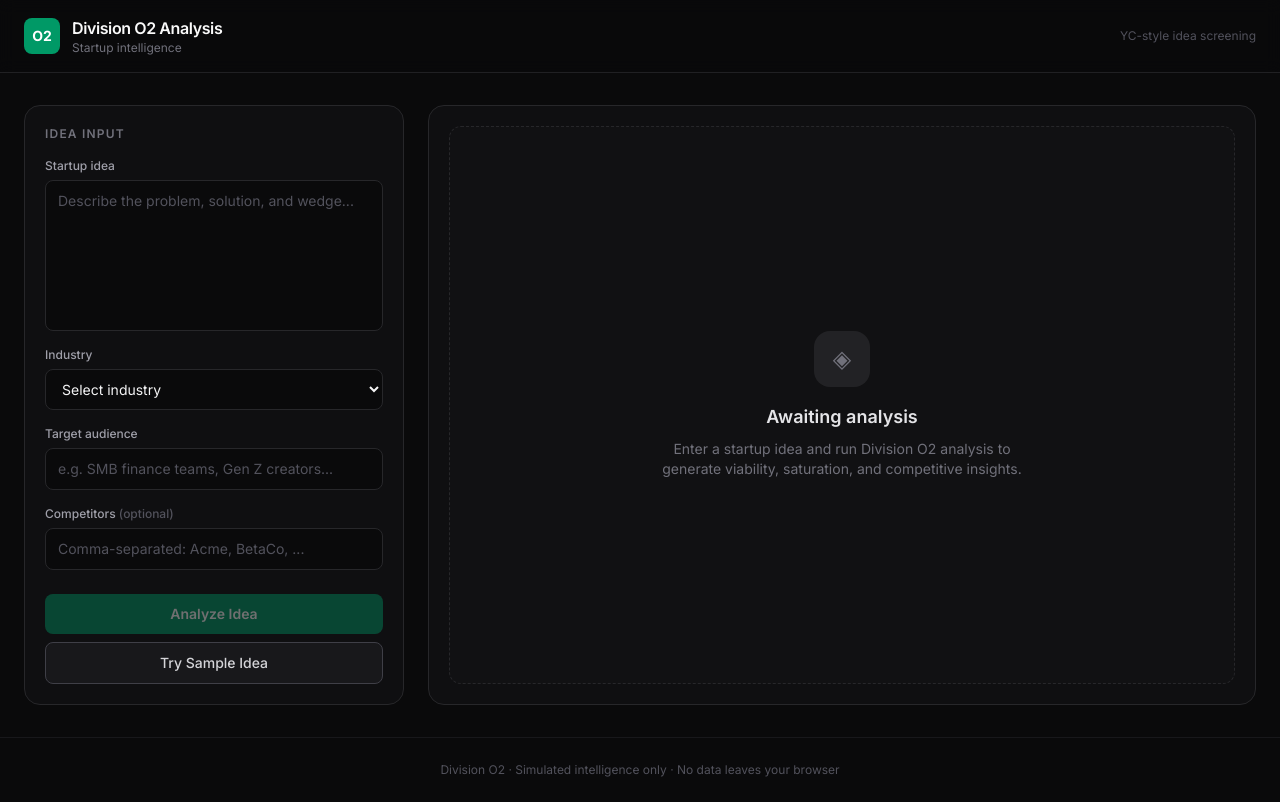
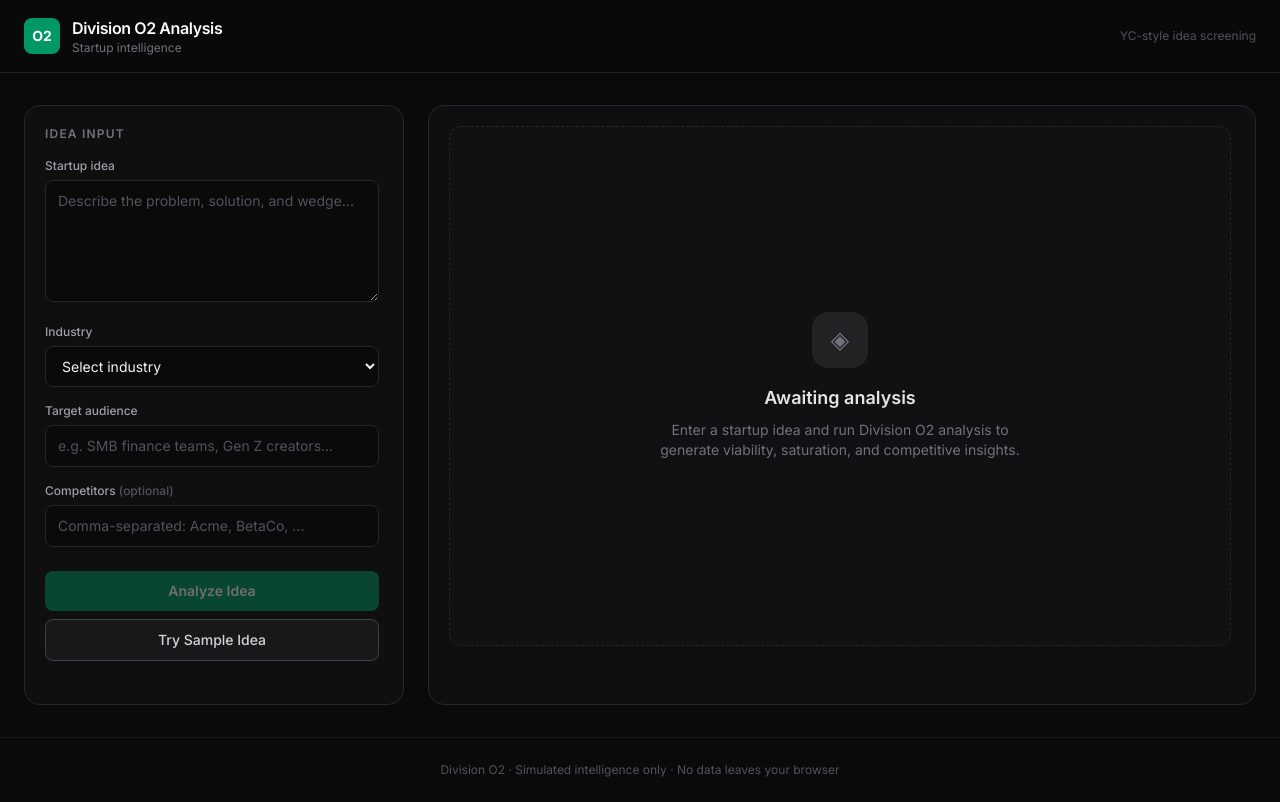
Before and after one commit to codexfang/division-o2-analysis, a React (Vite) app: page / in a window 1280 px wide. Built offline with nearby package versions, Linux system fonts and the light colour scheme.

Commit message:
Remove compare ideas side-by-side mode

```diff
--- a/src/App.jsx
+++ b/src/App.jsx
@@ -52,11 +52,12 @@ export default function App() {
     <div className="min-h-screen bg-[#0a0a0b]">
       <Header />
       <main className="mx-auto max-w-[1600px] px-4 py-6 sm:px-6 lg:py-8">
-        <div className="grid gap-6 lg:grid-cols-[minmax(320px,380px)_1fr] lg:items-stretch">
-          <section className="flex min-h-[560px] flex-col rounded-2xl border border-zinc-800 bg-zinc-900/40 p-5 lg:min-h-[600px]">
+        <div className="grid gap-6 lg:grid-cols-[minmax(320px,380px)_1fr] lg:items-start">
+          <section className="flex h-[600px] max-h-[600px] flex-col overflow-hidden rounded-2xl border border-zinc-800 bg-zinc-900/40 p-5 lg:sticky lg:top-6">
             <h2 className="mb-4 shrink-0 text-xs font-semibold uppercase tracking-widest text-zinc-500">
               Idea Input
             </h2>
+            <div className="min-h-0 flex-1 overflow-y-auto pr-1">
               <InputForm
                 values={form}
                 onChange={setForm}
@@ -64,10 +65,13 @@ export default function App() {
                 onAnalyze={handleAnalyze}
                 onSample={fillSample}
               />
+            </div>
           </section>
 
-          <section className="flex min-h-[560px] flex-col rounded-2xl border border-zinc-800 bg-zinc-900/40 p-5 lg:min-h-[600px]">
+          <section className="flex h-[600px] max-h-[600px] flex-col overflow-hidden rounded-2xl border border-zinc-800 bg-zinc-900/40 p-5">
+            <div className="min-h-0 flex-1 overflow-y-auto pr-1">
               <ResultsDashboard report={report} />
+            </div>
           </section>
         </div>
       </main>
--- a/src/components/InputForm.jsx
+++ b/src/components/InputForm.jsx
@@ -7,17 +7,18 @@ export default function InputForm({ values, onChange, onAnalyze, onSample, loadi
   const set = (field) => (e) => onChange({ ...values, [field]: e.target.value })
 
   return (
-    <div className="flex min-h-0 flex-1 flex-col">
-      <div className="flex min-h-0 flex-1 flex-col space-y-4">
-        <div className="flex min-h-0 flex-1 flex-col">
-          <label className="mb-1.5 block shrink-0 text-xs font-medium text-zinc-400">
+    <div className="flex flex-col">
+      <div className="space-y-4">
+        <div>
+          <label className="mb-1.5 block text-xs font-medium text-zinc-400">
             Startup idea
           </label>
           <textarea
+            rows={5}
             value={values.idea}
             onChange={set('idea')}
             placeholder="Describe the problem, solution, and wedge..."
-            className={`${inputClass} min-h-[120px] flex-1 resize-none`}
+            className={`${inputClass} min-h-[120px] resize-y`}
           />
         </div>
         <div>
@@ -56,7 +57,7 @@ export default function InputForm({ values, onChange, onAnalyze, onSample, loadi
           />
         </div>
       </div>
-      <div className="mt-6 flex shrink-0 flex-col gap-2">
+      <div className="mt-6 flex flex-col gap-2">
         <button
           type="button"
           onClick={onAnalyze}
--- a/src/components/ResultsDashboard.jsx
+++ b/src/components/ResultsDashboard.jsx
@@ -5,7 +5,7 @@ import { downloadReportPdf } from '../utils/exportReport.js'
 
 function EmptyState() {
   return (
-    <div className="flex min-h-0 flex-1 flex-col items-center justify-center rounded-xl border border-dashed border-zinc-800 bg-zinc-900/30 px-8 py-12 text-center">
+    <div className="flex min-h-[520px] flex-col items-center justify-center rounded-xl border border-dashed border-zinc-800 bg-zinc-900/30 px-8 text-center">
       <div className="mb-4 flex h-14 w-14 items-center justify-center rounded-2xl bg-zinc-800/80 text-2xl text-zinc-500">
         ◈
       </div>
@@ -19,16 +19,10 @@ function EmptyState() {
 }
 
 export default function ResultsDashboard({ report }) {
-  if (!report) {
-    return (
-      <div className="flex min-h-0 flex-1 flex-col">
-        <EmptyState />
-      </div>
-    )
-  }
+  if (!report) return <EmptyState />
 
   return (
-    <div className="flex flex-col gap-4">
+    <div className="flex flex-col gap-4 pb-2">
       <div className="flex flex-wrap items-center justify-between gap-3 border-b border-zinc-800 pb-4">
         <div>
           <h2 className="text-lg font-semibold text-zinc-100">Intelligence Report</h2>
```
Lines whose indentation alone changed are shown as unchanged.
